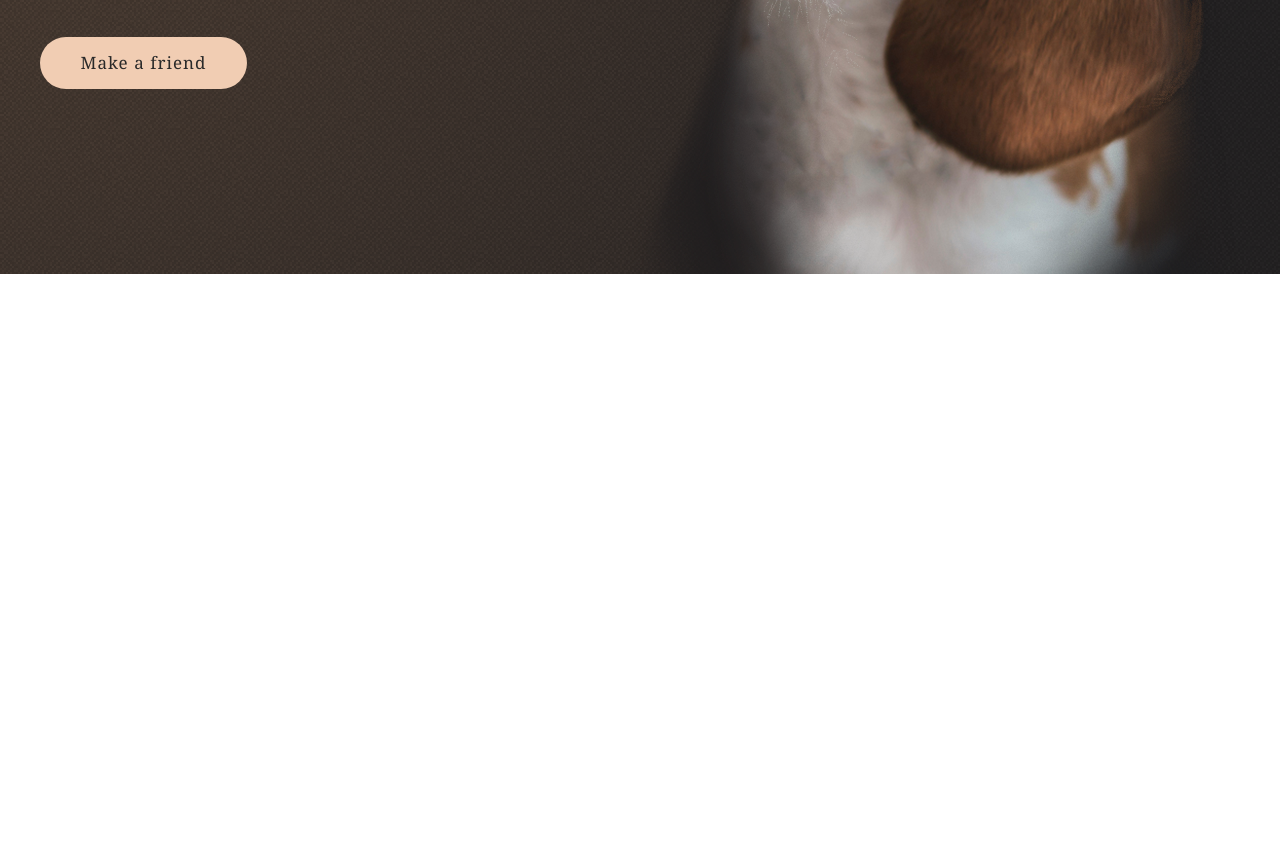
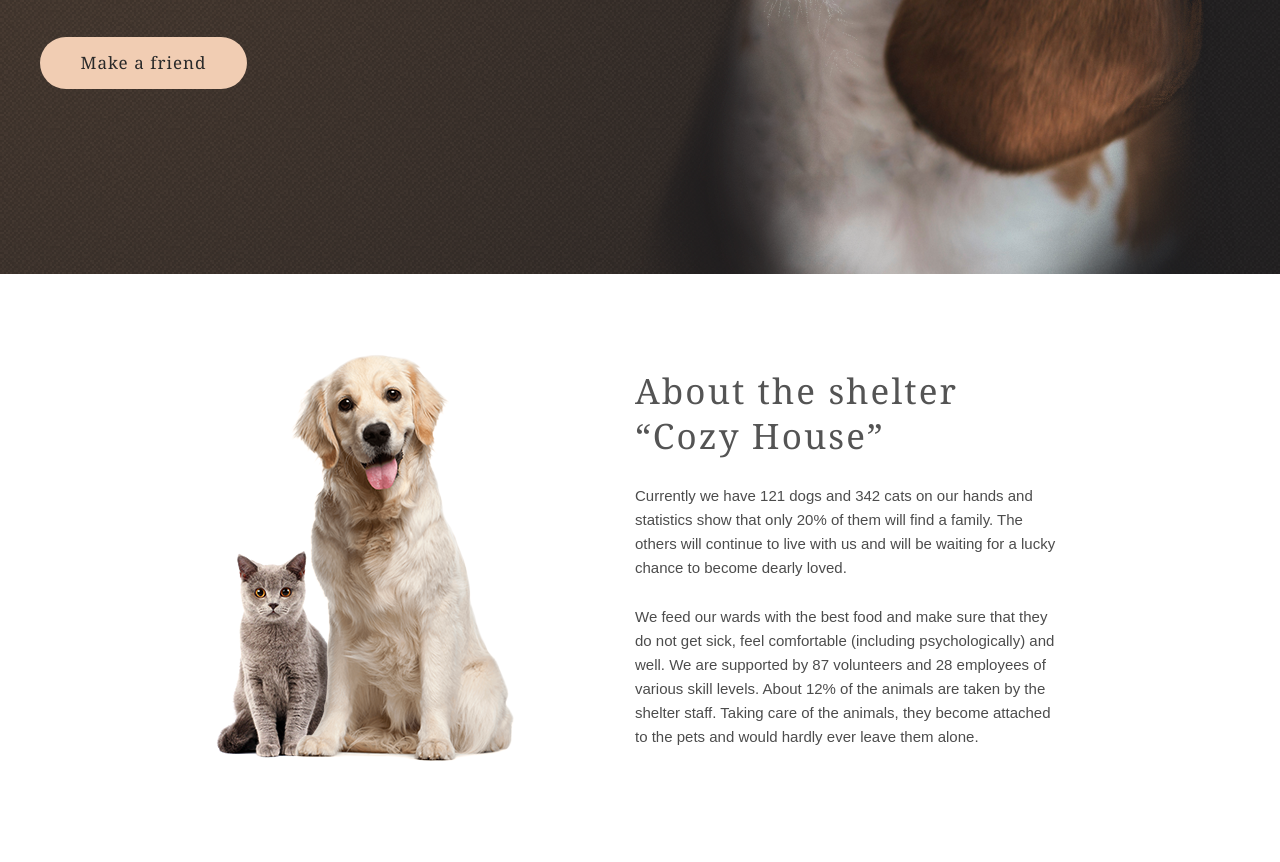
Before and after one commit to valeryiay/JSFE2022Q1, a plain HTML site: page shelter/index.html in a window 1280 px wide. Shown: the part 634-1496 px from the top of the page. Before the commit the page ends 908 px from the top, so only its background shows below. Drawn offline with Linux system fonts and the light colour scheme.

Commit message:
feat: add about section

```diff
--- a/shelter/index.html
+++ b/shelter/index.html
@@ -10,7 +10,7 @@
 <body>
     <div class="wrapper">
         <header class="header">
-            <div class="header-body _container">
+            <div class="header-body container">
                 <div class="logo">
                     <h1 class="logo-title">Cozy House</h1>
                     <p class="logo-subtitle">Shelter for pets in Boston</p>
@@ -29,7 +29,7 @@
         </header>
         <main>
             <section class="screen">
-                <div class="start-screen _container">
+                <div class="start-screen container">
                     <div class="start-screen-body">
                         <div class="start-screen-title">
                             <h2>Not only people need a house</h2>
@@ -45,6 +45,20 @@
                     <div class="start-screen-item">
                         <img src="/shelter/assets/images/start-screen-puppy.png" alt="start-screen-puppy">
                     </div>
+                </div>
+            </section>
+            <section class="about container">
+                <div class="about-body-img">
+                    <img class="about-body-img" src="/shelter/assets/images/about-pets.png" alt="about-pets">
+                </div>
+                <div class="about-body-text">
+                    <h2 class="about-title title">About the shelter “Cozy House”</h2>
+                    <p class="about-text">Currently we have 121 dogs and 342 cats on our hands and statistics show that only 20% of them will find a family. The
+                    others will continue to live with us and will be waiting for a lucky chance to become dearly loved.</p>
+                    <p class="about-text">We feed our wards with the best food and make sure that they do not get sick, feel comfortable (including
+                    psychologically) and well. We are supported by 87 volunteers and 28 employees of various skill levels. About 12% of the
+                    animals are taken by the shelter staff. Taking care of the animals, they become attached to the pets and would hardly
+                    ever leave them alone.</p>
                 </div>
             </section>
         </main>
--- a/shelter/pages/main/style.css
+++ b/shelter/pages/main/style.css
@@ -63,6 +63,10 @@ a, a:visited {
   text-decoration: none;
 }
 
+a {
+  color: inherit;
+}
+
 a:hover {
   text-decoration: none;
 }
@@ -74,11 +78,6 @@ ul li {
 img {
   vertical-align: top;
 }
-
-a {
-  color: inherit;
-}
-
 
 body {
   color: #000;
@@ -101,7 +100,7 @@ body.lock {
   flex-direction: column;
 }
 
-._container {
+.container {
   max-width: 1280px;
   margin: 0 auto;
   padding: 0 40px 0 40px;
@@ -309,3 +308,47 @@ main {
 .start-screen-item {
   padding-top: 180px;
 }
+
+.about {
+  display: -webkit-box;
+  display: -ms-flexbox;
+  display: flex;
+  padding: 80px 0 100px 0;
+  -webkit-box-pack: center;
+      -ms-flex-pack: center;
+          justify-content: center;
+  min-height: 408px;
+}
+
+.about-body-img img {
+  margin-right: 120px;
+}
+
+.about-body-text {
+  -ms-flex-item-align: center;
+      -ms-grid-row-align: center;
+      align-self: center;
+  max-width: 430px;
+  max-height: 430px;
+}
+
+.about-body-text *:not(:last-child) {
+  margin-bottom: 25px;
+}
+
+.about-title {
+  max-width: 370px;
+}
+
+.title {
+  font-family: 'Georgia';
+  font-size: 35px;
+  line-height: 130%;
+  letter-spacing: 0.06em;
+  color: #545454;
+}
+
+.about-text {
+  line-height: 160%;
+  color: #4C4C4C;
+}
```
